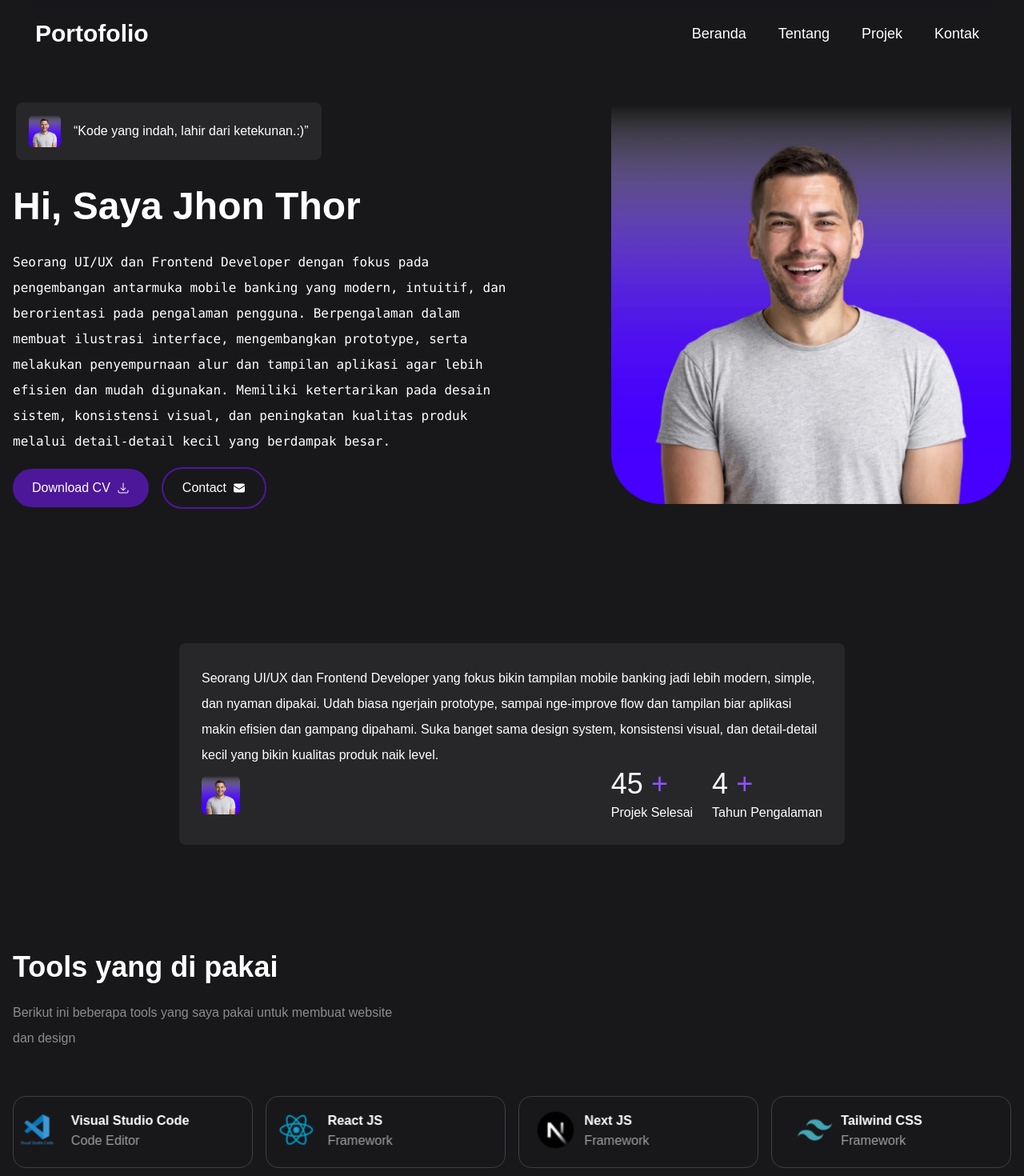
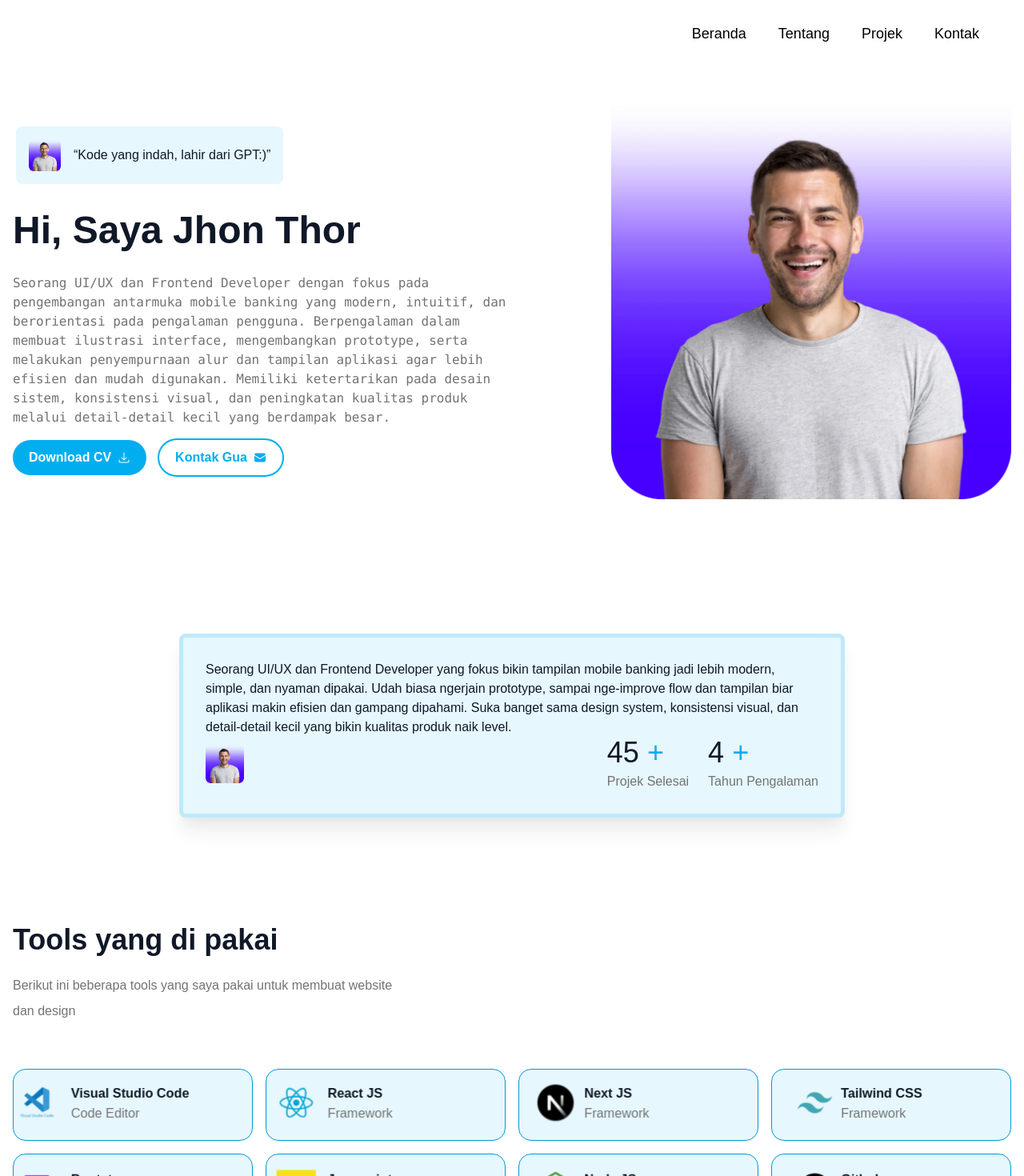
Before and after one commit to reskiwindraa/web-portofolio, a React (Vite) app: page / in a window 1280 px wide. Shown: the top 1470 px of the page at 80% size. Built offline with nearby package versions, Linux system fonts and the light colour scheme.

Commit message:
breakdown to logh mode

```diff
--- a/index.html
+++ b/index.html
@@ -13,7 +13,7 @@
 
     <title>web-portofoio</title>
   </head>
-  <body class="bg-zinc-900 text-white">
+  <body class="bg-white">
     <div id="root"></div>
     <script type="module" src="/src/main.jsx"></script>
   </body>
--- a/package.json
+++ b/package.json
@@ -12,6 +12,7 @@
   "dependencies": {
     "@heroicons/react": "^2.2.0",
     "@tailwindcss/vite": "^4.1.17",
+    "framer-motion": "^12.23.26",
     "react": "^19.2.0",
     "react-dom": "^19.2.0",
     "react-icons": "^5.5.0",
--- a/src/App.jsx
+++ b/src/App.jsx
@@ -2,6 +2,7 @@ import DataImage from "./data";
 // import { useState } from "react";
 import { HiArrowDownTray, HiEnvelope,  HiArrowRight   } from "react-icons/hi2";
 import { listTools, listProyek } from "./data";
+import Button from "./components/ui/Button";
 
 function App() {
   // const [count, setCount] = useState(0);
@@ -9,21 +10,21 @@ function App() {
     <>
       <div className="hero grid md:grid-cols-2 items-center pt-10 xl:gap-0 gap-6 grid-cols-1">
         <div>
-          <div className="flex items-center gap-3 mb-6 w-fit p-1 hover:scale-105 transition-all hover:bg-violet-900 rounded-[10px]">
-            <div className="flex items-center bg-zinc-800 p-4 rounded-lg">
+          <div className="flex items-center gap-3 mb-6 w-fit p-1 hover:scale-105 transition-all hover:bg-primary-light rounded-[10px]">
+            <div className="flex items-center bg-primary-lighter p-4 rounded-lg">
               <img
                 src={DataImage.HeroImage}
                 alt="Hero Image"
                 className="w-10 rounded-md"
               />
-              <q className="text-white ml-4 ">
-                Kode yang indah, lahir dari ketekunan.:)
+              <q className="text-text-primary ml-4 ">
+                Kode yang indah, lahir dari GPT:)
               </q>
             </div>
           </div>
 
-          <h1 className="text-5xl/tight font-bold mb-6">Hi, Saya Jhon Thor</h1>
-          <p className="text-base/loose font-mono ">
+          <h1 className="text-5xl/tight text-text-primary font-bold mb-6">Hi, Saya Jhon Thor</h1>
+          <p className="text-text-secondary font-mono ">
             Seorang UI/UX dan Frontend Developer dengan fokus pada pengembangan
             antarmuka mobile banking yang modern, intuitif, dan berorientasi
             pada pengalaman pengguna. Berpengalaman dalam membuat ilustrasi
@@ -34,20 +35,15 @@ function App() {
             berdampak besar.
           </p>
           <div className="flex items-center gap-4 text-center mt-4">
-            <a
-              href="#"
-              className="flex items-center gap-2 pl-6 pr-6 bg-violet-900 p-3 rounded-full hover:scale-102 transition hover:bg-violet-500 duration-200 erase-in-out transform"
-            >
-              <span>Download CV</span>
+
+            <Button variant="primary">Download CV
               <HiArrowDownTray />
-            </a>
-            <a
-              href="#"
-              className="flex items-center gap-2 pl-6 pr-6 border-2 border-violet-900 p-3 rounded-full hover:scale-102 transition hover:border-violet-500 duration-200 erase-in-out transform"
-            >
-              <span>Contact</span>
+            </Button>
+
+            <Button variant="secondary">Kontak Gua
               <HiEnvelope />
-            </a>
+            </Button>
+
           </div>
         </div>
         <img
@@ -59,13 +55,13 @@ function App() {
 
       {/* tentang */}
       <div className="tentang mt-32 py-10">
-        <div className="xl:w-2/3 lg:w-3/4 w-full mx-auto p-7 bg-zinc-800 rounded-lg">
+        <div className="xl:w-2/3 lg:w-3/4 w-full mx-auto p-7 bg-primary-lighter border-5 border-primary-light rounded-lg shadow-xl shadow-neutral-200/80">
           <img
             src={DataImage.HeroImage}
             alt="Image"
             className="w-12 rounded-md mb-10 sm:hidden"
           />
-          <p className="text-base/loose">
+          <p className="text-text-primary">
             Seorang UI/UX dan Frontend Developer yang fokus bikin tampilan
             mobile banking jadi lebih modern, simple, dan nyaman dipakai. Udah
             biasa ngerjain prototype, sampai nge-improve flow dan tampilan biar
@@ -81,24 +77,24 @@ function App() {
             />
             <div className="flex items-center gap-6">
               <div>
-                <h1 className="text-4xl mb-1">
-                  45 <span className="text-violet-500">+</span>
+                <h1 className="text-4xl text-text-primary mb-1">
+                  45 <span className="text-primary">+</span>
                 </h1>
-                <p>Projek Selesai</p>
+                <p className="text-text-secondary">Projek Selesai</p>
               </div>
               <div>
-                <h1 className="text-4xl mb-1">
-                  4 <span className="text-violet-500">+</span>
+                <h1 className="text-4xl text-text-primary mb-1">
+                  4 <span className="text-primary">+</span>
                 </h1>
-                <p>Tahun Pengalaman</p>
+                <p className="text-text-secondary">Tahun Pengalaman</p>
               </div>
             </div>
           </div>
         </div>
 
         <div className="tools mt-32">
-          <h1 className="text-4xl/snug font-bold mb-4">Tools yang di pakai</h1>
-          <p className="xl:w-2/5 lg:w-2/4 md:w-2/3 sm:w-3/4 w-full text-base/loose opacity-50">
+          <h1 className="text-4xl/snug text-text-primary font-bold mb-4">Tools yang di pakai</h1>
+          <p className="xl:w-2/5 lg:w-2/4 md:w-2/3 sm:w-3/4 w-full text-base/loose text-text-secondary">
             Berikut ini beberapa tools yang saya pakai untuk membuat website dan
             design
           </p>
@@ -108,8 +104,8 @@ function App() {
 
               <div
                 key={tool.id}
-                className=" group flex items-center gap-2 p-4 border border-neutral-700 rounded-2xl
-               bg-zinc-900 hover:bg-zinc-800
+                className=" group flex items-center gap-2 p-4 border border-primary-hover rounded-2xl
+               bg-primary-lighter hover:bg-primary-light
                transition-transform duration-200 ease-out will-change-transform"
                 style={{ transformStyle: "preserve-3d" }}
                 onMouseMove={(e) => {
@@ -142,8 +138,8 @@ function App() {
                 />
 
                 <div style={{ transform: "translateZ(15px)" }}>
-                  <h4 className="font-bold">{tool.nama}</h4>
-                  <p className="text-neutral-400">{tool.ket}</p>
+                  <h4 className="font-bold text-text-primary">{tool.nama}</h4>
+                  <p className="text-text-secondary">{tool.ket}</p>
                 </div>
               </div>
             ))}
@@ -155,15 +151,15 @@ function App() {
 
       {/* proyek */}
       <div className="proyek mt-32 py-10">
-        <h1 className="text-center text-4xl font-bold mb-2">Project</h1>
-        <p className="text-base/loose text-center text-neutral-400">
+        <h1 className="text-center text-4xl text-text-primary font-bold mb-2">Project</h1>
+        <p className="text-base/loose text-center text-text-secondary">
           Berikut ini beberapa project yang telah saya kerjakan
         </p>
         <div className="project-box mt-14 grid lg:grid-cols-3 md:grid-cols-2 sm:grid-cols-1 gap-4">
           {listProyek.map((proyek) => (
             <div
               key={proyek.id}
-              className="bg-neutral-800 p-4 rounded-2xl  "
+              className="bg-primary-lighter p-4 rounded-2xl hover:scale-104 transition-all  "
             >
               <img
                 src={proyek.gambar}
@@ -171,22 +167,19 @@ function App() {
                 className="rounded-2xl"
               />
               <div>
-                <h1 className="text-2xl font-bold my-4">{proyek.nama}</h1>
-                <p className="text-base/loose mb-4">{proyek.desk}</p>
+                <h1 className="text-2xl text-text-primary font-bold my-4">{proyek.nama}</h1>
+                <p className="text-base/loose text-text-secondary mb-4">{proyek.desk}</p>
                 <div className="flex flex-wrap gap-2">
                   {proyek.tools.map((tool, index) => (
                     <p
-                      className="py-1 px-3  rounded-md font-semibold bg-neutral-700"
+                      className="py-1 px-3 text-text-inverse rounded-md font-semibold bg-primary-hover"
                       key={index}
                     >
                       {tool}
                     </p>
                   ))}
                 </div>
-                <div className="inline-flex items-center p-2 bg-violet-900 rounded-full mt-4 hover:scale-105 transition-all duration-200 cursor-pointer">
-                  <a href="" className="px-2 py-1">Lihat Website</a>
-                  <HiArrowRight />
-                </div>
+
               </div>
             </div>
           ))}
--- a/src/components/Navbar.jsx
+++ b/src/components/Navbar.jsx
@@ -24,7 +24,7 @@ const Navbar = () => {
     ${active ? "bg-black/80 backdrop-blur-md shadow-lg" : "bg-transparent"}
     '>
         <div className='logo'>
-        <h1 className='text-3xl font-bold bg-white text-black p-1 md:bg-transparent md:text-white'>Portofolio</h1>
+        <h1 className='text-3xl font-bold bg-white text-text-primary p-1 md:bg-transparent md:text-white'>Portofolio</h1>
         </div>
 
         <ul className={`menu flex items-center sm:gap-10 gap-4 md:static text-lg font-medium fixed left-1/2 -translate-x-1/2
--- /dev/null
+++ b/src/components/ui/Button.jsx
@@ -0,0 +1,45 @@
+export default function Button({
+  children,
+  variant = "primary",
+  size = "md",
+  type = "button",
+  disabled = false,
+  className = "",
+  ...props
+}) {
+  const buttonVariants = {
+    primary: "bg-primary text-text-inverse !font-bold hover:bg-primary-hover hover:scale-104",
+    secondary:
+      "ring-2 ring-insert primary text-text-active !font-bold hover:bg-brand-primary hover:bg-primary-lighter hover:text-text-hover hover:scale-104",
+    ghost:
+      "text-brand-primary hover:bg-brand-primary/10",
+    danger:
+      "bg-danger text-white hover:bg-danger/90",
+  };
+
+  const buttonSizes = {
+    sm: "px-3 py-1.5 text-sm",
+    md: "px-5 py-2.5 text-base",
+    lg: "px-6 py-3 text-lg",
+  };
+
+  return (
+    <button
+      type={type}
+      disabled={disabled}
+      className={`
+        inline-flex items-center justify-center gap-2
+        rounded-full font-medium
+        transition-all duration-200
+        focus:outline-none focus:ring-2 focus:ring-brand-primary/40
+        disabled:opacity-50 disabled:cursor-not-allowed
+        ${buttonVariants[variant]}
+        ${buttonSizes[size]}
+        ${className}
+      `}
+      {...props}
+    >
+      {children}
+    </button>
+  );
+}
--- a/src/index.css
+++ b/src/index.css
@@ -5,3 +5,21 @@
     font-family: jakarta-sans, sans-serif;
   }
 }
+
+@theme{
+  /* main color */
+    --color-primary:#00AEEF; /*Sky - 500 */
+    --color-primary-medium:#66CFF1; /*Sky - 300 */
+    --color-primary-light:#BFEAF9; /*Sky - 100 */
+    --color-primary-lighter:#E6F7FD; /*Sky - 50 */
+    --color-primary-hover:#0099D6; /*Sky - 600 */
+
+  /* text color */
+  --color-text-primary: #101828; /*Gray - 900 */
+  --color-text-secondary: #737373;  /*Neutral-500 */
+  --color-text-inverse: #FFFFFF; /*White */
+  --color-text-active: #00AEEF; /*Sky - 500 */
+  --color-text-hover: #0099D6; /*Sky - 600 */
+
+
+}
--- a/src/main.jsx
+++ b/src/main.jsx
@@ -3,6 +3,7 @@ import { createRoot } from 'react-dom/client'
 import './index.css'
 import App from './App.jsx'
 import Navbar from './components/Navbar.jsx'
+import Button from './components/ui/Button.jsx'
 
 createRoot(document.getElementById('root')).render(
   <StrictMode>
```
Also changed, not shown: 1 other file (tests, documents, lock files or other folders).
